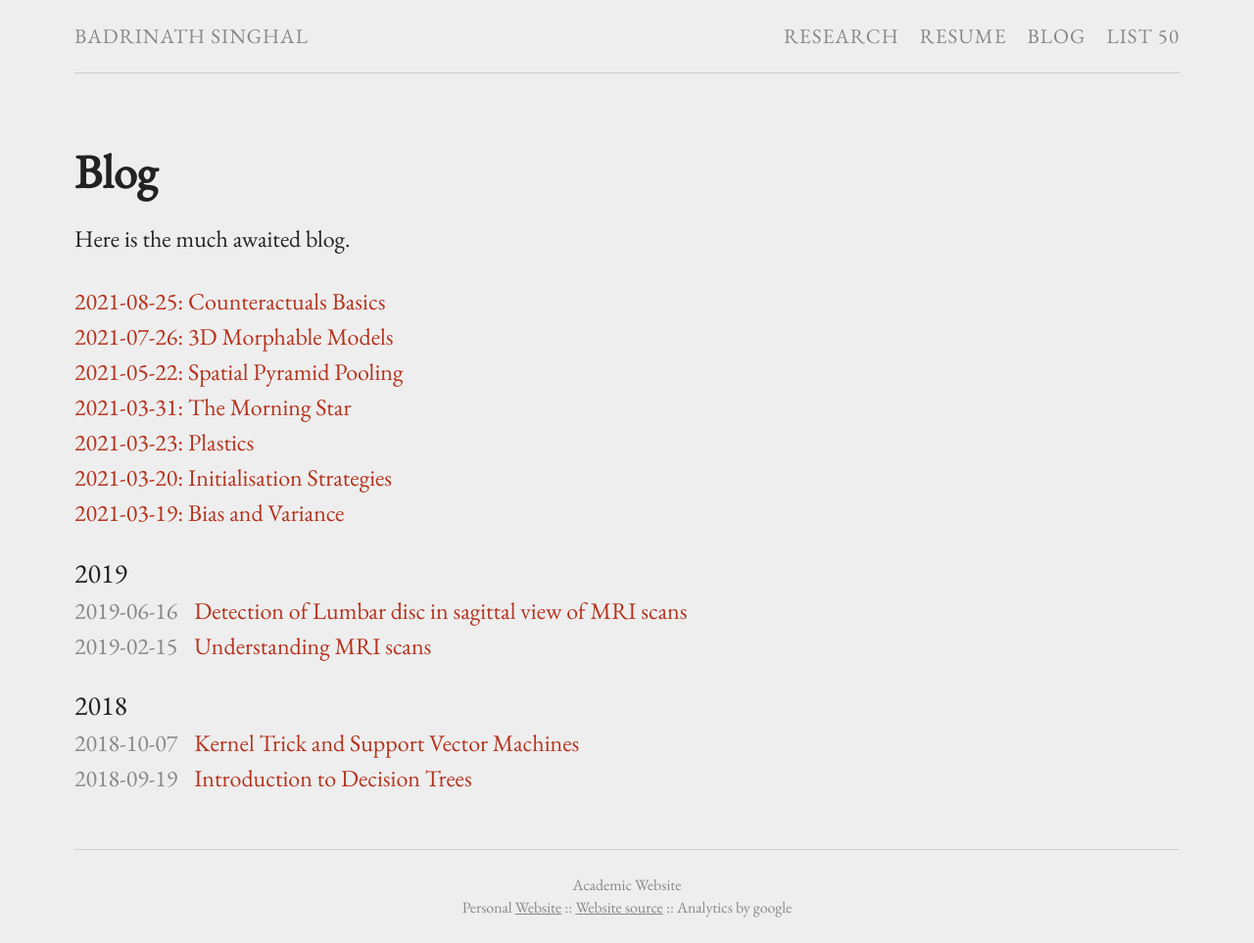
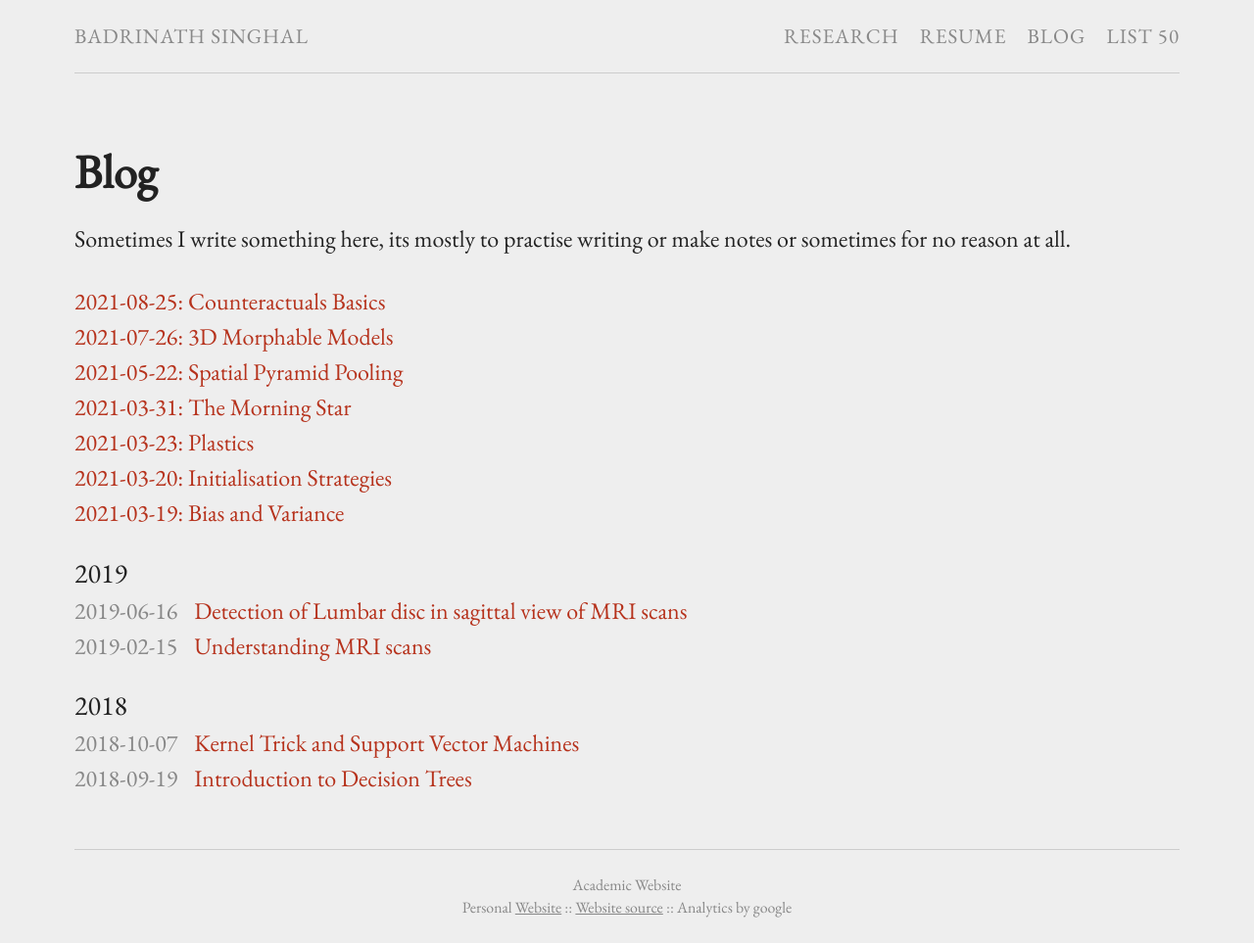
Before and after one commit to BadrinathS/BadrinathS.github.io, a Jekyll site: the page built from blog.md, in a window 1280 px wide. Shown: the whole page at 98% size. Built offline with Jekyll 4.4.1, drawn with Linux system fonts in a browser that asks for light colours.

Commit message:
Update blog.md

```diff
--- a/blog.md
+++ b/blog.md
@@ -4,7 +4,7 @@ title: Blog
 permalink: /blog/
 ---
 
-Here is the much awaited blog.
+Sometimes I write something here, its mostly to practise writing or make notes or sometimes for no reason at all.
 
 <ul class="listing">
 <a href="/resume/Counterfactuals_Basics.pdf">2021-08-25: Counteractuals Basics</a>
```
